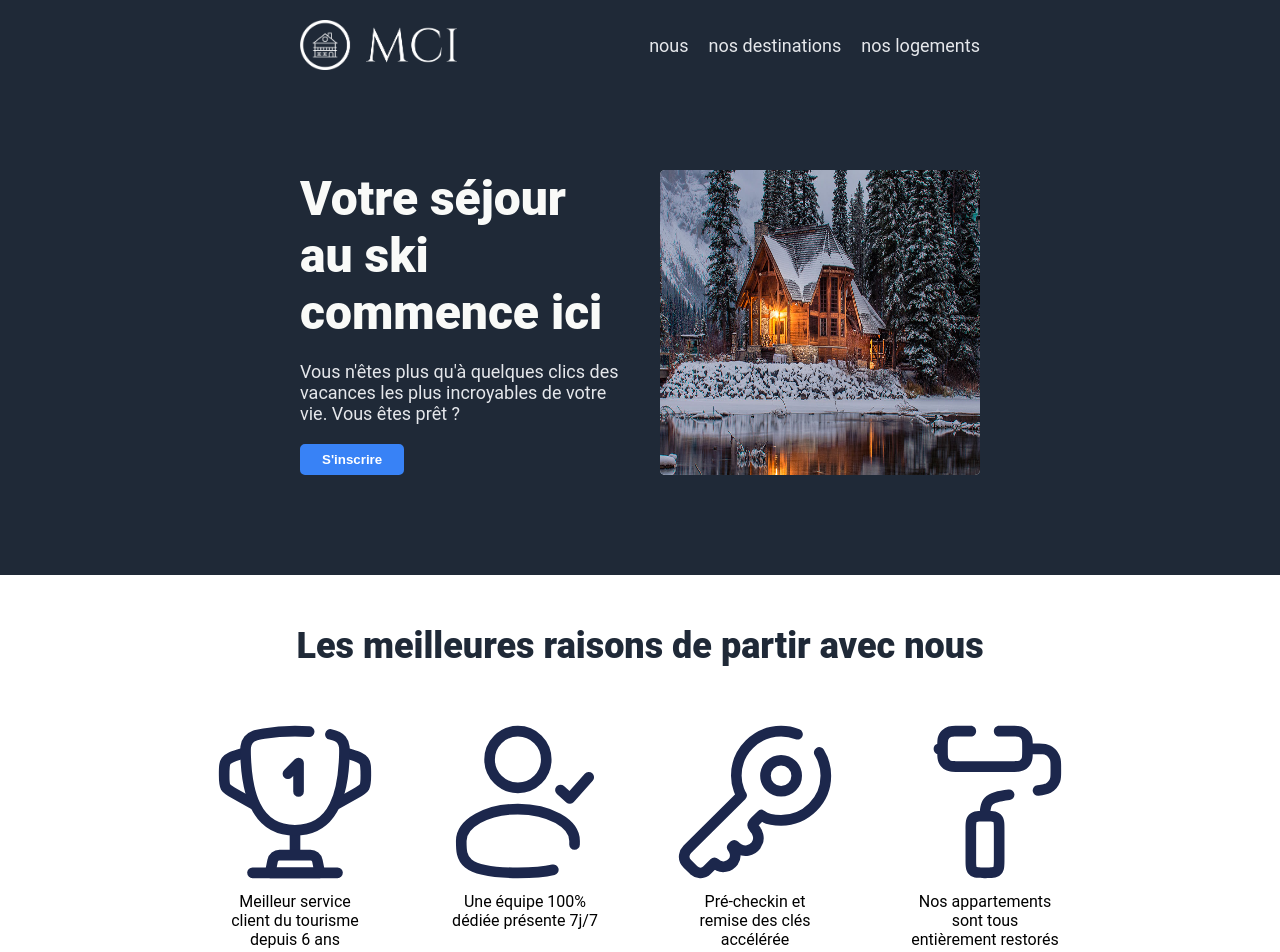
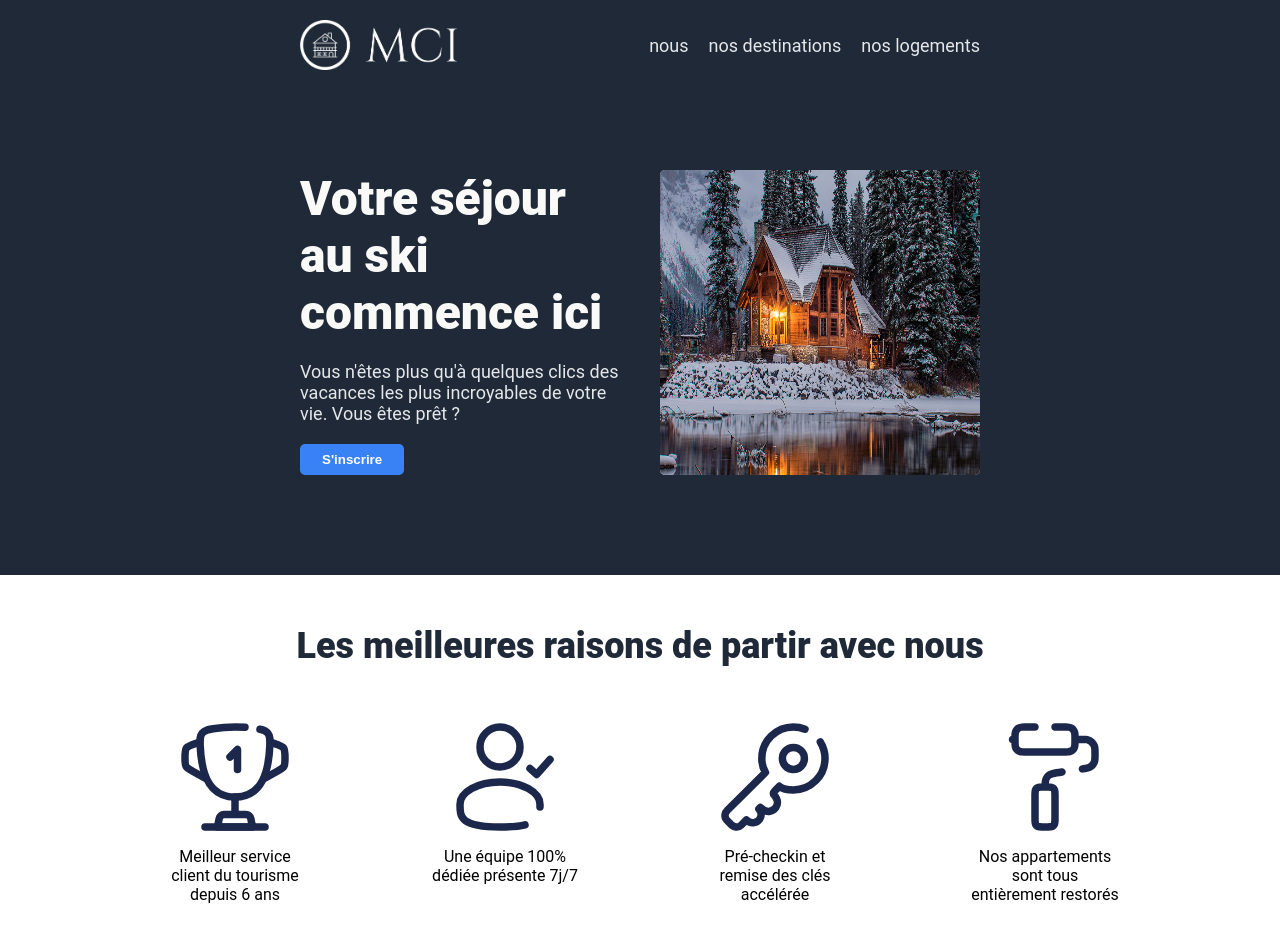
Before and after one commit to guillaumesrl/project-01-landing, a plain HTML site: page index.html in a window 1280 px wide. Shown: the top 952 px of the page. Drawn offline with Linux system fonts and the light colour scheme.

```diff
--- a/style.css
+++ b/style.css
@@ -112,7 +112,7 @@
     display: flex;
     justify-content: center;
     align-items: flex-start;
-    gap: 80px;
+    gap: 120px;
 }
 
 .information .argument {
@@ -120,8 +120,8 @@
 }
 
 .information .argument .image {
-    width: 170px;
-    height: 170px;
+    width: 120px;
+    height: 120px;
     border-radius: 5%;
 }
 
@@ -137,7 +137,7 @@
     flex-direction: column;
     justify-content: center;
     align-items: center;
-    gap: 5px;
+    gap: 10px;
 }
 
 
```
